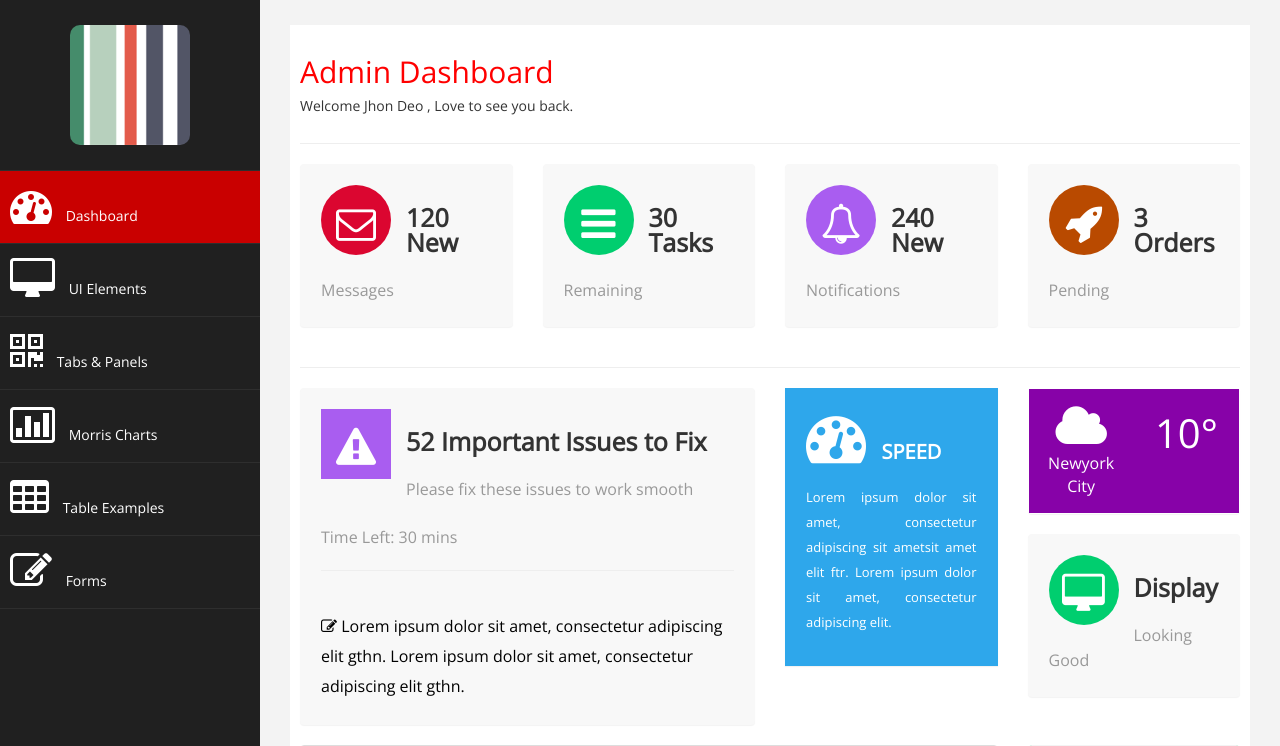
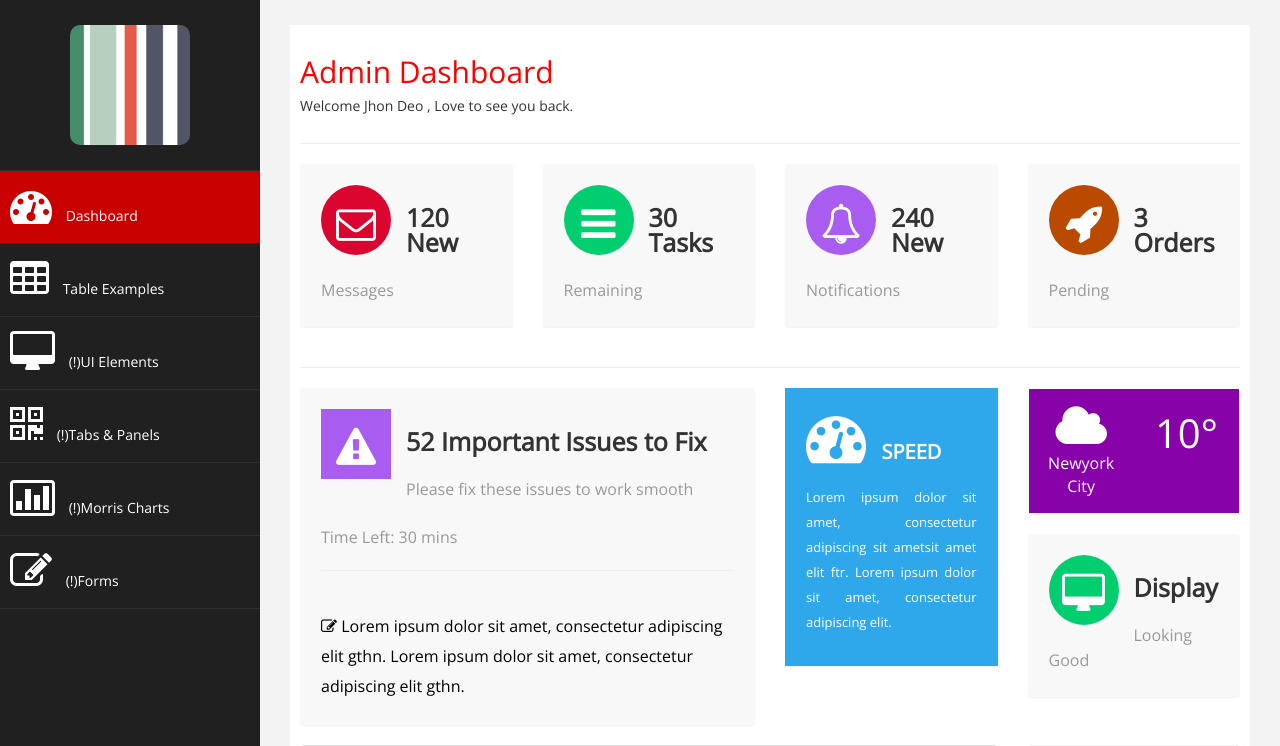
Before and after one commit to anaoaktree/rawjamdash, a Django app: page / in a window 1280 px wide. Shown: the part 60-806 px from the top of the page. Run offline with Django 3.2, Linux system fonts and the light colour scheme; some libraries are stand-ins or nearby versions.

Commit message:
new page: tables

```diff
--- a/hello/templates/base.html
+++ b/hello/templates/base.html
@@ -48,20 +48,21 @@ font-size: 16px;"> Last access {{ todaytime }} </div>
                     <li>
                         <a class="active-menu"  href="/"><i class="fa fa-dashboard fa-3x"></i> Dashboard</a>
                     </li>
+                     <li  >
+                        <a  href="/tables"><i class="fa fa-table fa-3x"></i> Table Examples</a>
+                    </li>
                      <li>
-                        <a  href="#"><i class="fa fa-desktop fa-3x"></i> UI Elements</a>
+                        <a  href="#"><i class="fa fa-desktop fa-3x"></i> (!)UI Elements</a>
                     </li>
                     <li>
-                        <a  href="#"><i class="fa fa-qrcode fa-3x"></i> Tabs & Panels</a>
+                        <a  href="#"><i class="fa fa-qrcode fa-3x"></i> (!)Tabs & Panels</a>
                     </li>
                <li  >
-                        <a   href="#"><i class="fa fa-bar-chart-o fa-3x"></i> Morris Charts</a>
+                        <a   href="#"><i class="fa fa-bar-chart-o fa-3x"></i> (!)Morris Charts</a>
                     </li>
-                      <li  >
-                        <a  href="#"><i class="fa fa-table fa-3x"></i> Table Examples</a>
-                    </li>
+
                     <li  >
-                        <a  href="#"><i class="fa fa-edit fa-3x"></i> Forms </a>
+                        <a  href="#"><i class="fa fa-edit fa-3x"></i> (!)Forms </a>
                     </li>
 
                 </ul>
```
